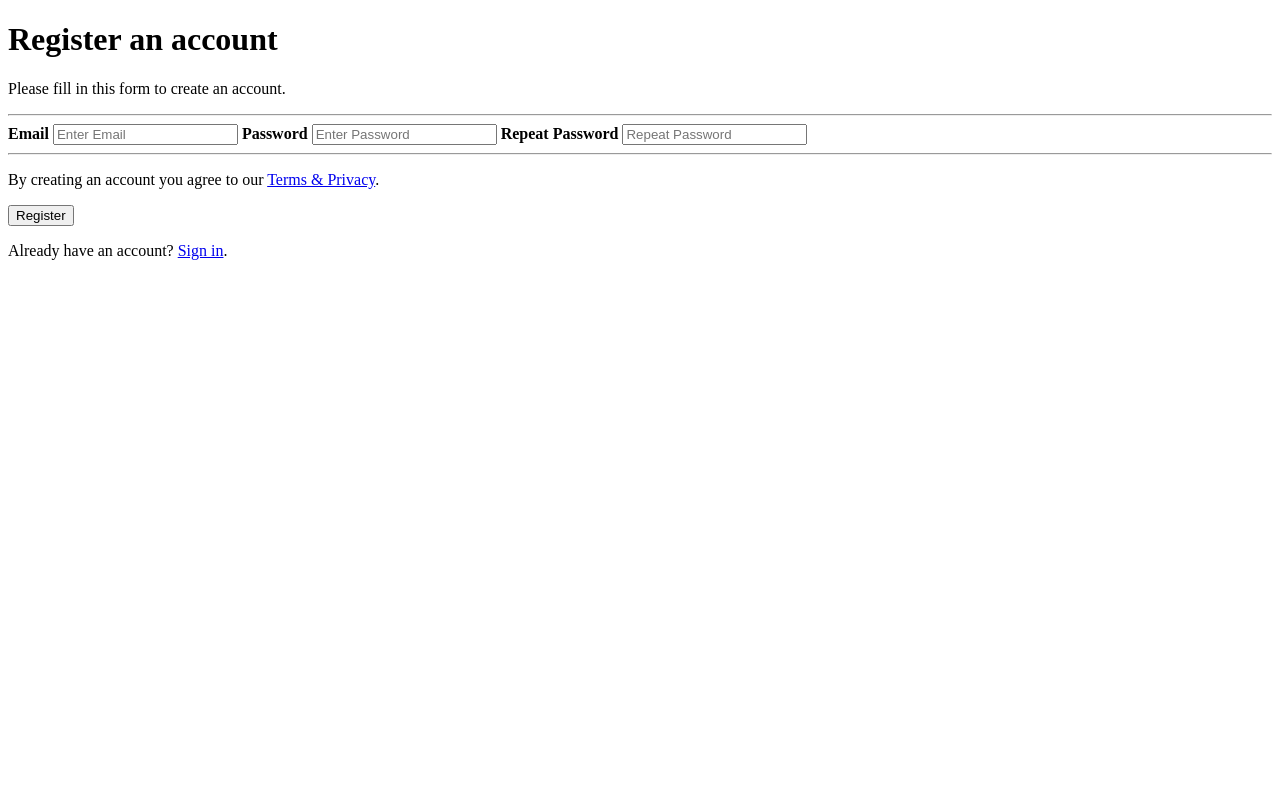
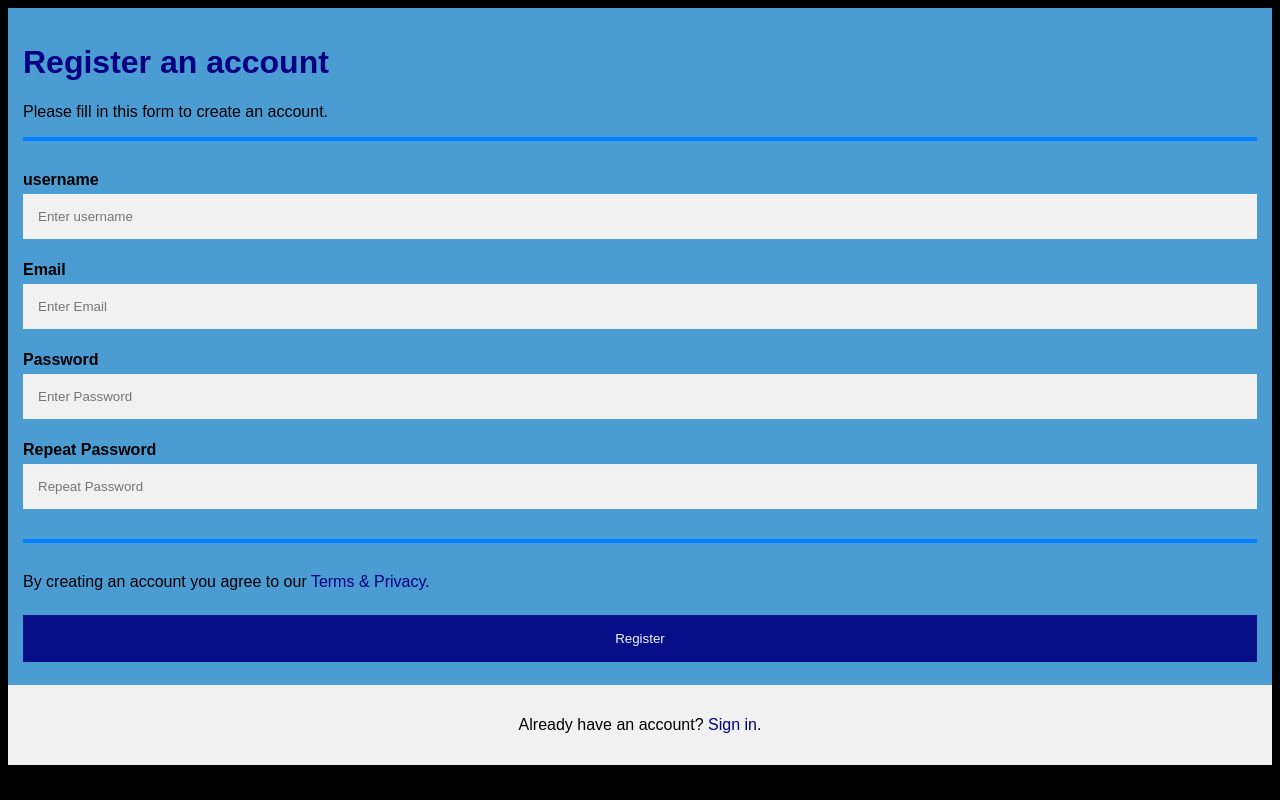
Before and after one commit to comp426-2022-spring/e01-KevinLan7, a plain HTML site: page public/index.html in a window 1280 px wide. Drawn offline with Linux system fonts and the light colour scheme.

Commit message:
finished

```diff
--- a/public/index.html
+++ b/public/index.html
@@ -3,22 +3,23 @@
 <head>
 <meta name="viewport" content="width=device-width, initial-scale=1">
 <!-- 1. Add a link to a stylesheet called "style.css" on the next line -->
-
+<link rel="stylesheet" href="./style.css">
 <!-- 2.  Add a link to a script called "script.js" on the next line -->
+<script src="./script.js"></script>
 </head>
 <body>
 
 <form action="/app/register/">
   <div class="container">
     <!-- 3.  Add the ID "register" to the header on the next line -->
-    <h1>Register an account</h1>
+    <h1 id="register">Register an account</h1>
     <p>Please fill in this form to create an account.</p>
     <hr>
 
     <!-- 4. Using the other form fields below as an example, create a new form field for a username. Give it a label also. -->
-
+    <label for="username"><b>username</b></label>
     <!-- 5. The name and ID of the input should be "username" -->
-
+    <input type="text" placeholder="Enter username" name="username" id="username" required>
 
     <label for="email"><b>Email</b></label>
     <input type="text" placeholder="Enter Email" name="email" id="email" required>
@@ -30,14 +31,14 @@
     <input type="password" placeholder="Repeat Password" name="pass-repeat" id="pass-repeat" required>
     <hr>
     <!-- 6. Change the link on the next line to lead to a (nonexistent) page called "/info/terms/" -->
-    <p>By creating an account you agree to our <a href="#">Terms & Privacy</a>.</p>
+    <p>By creating an account you agree to our <a href="/info/terms/">Terms & Privacy</a>.</p>
 
     <button type="submit" class="registerbtn">Register</button>
   </div>
 
   <div class="container signin">
     <!-- 7. Change the link on the next line to lead to a (nonexistent) page called "/app/login/" -->
-    <p>Already have an account? <a href="#">Sign in</a>.</p>
+    <p>Already have an account? <a href="/app/login/">Sign in</a>.</p>
   </div>
 </form>
 
--- a/public/style.css
+++ b/public/style.css
@@ -8,11 +8,11 @@ body {
 }
 
 /* 8. Add style to divs with the "container" class */
- {
+ .container{
   /* 9. Add 15px padding */
-
+  padding: 15px;;
   /* 10. Make the background color of the container Carolina Blue using the hex code defined here: https://en.wikipedia.org/wiki/Carolina_blue*/
-
+  background-color: #4B9CD3;
 }
 
 input[type=text], input[type=password] {
@@ -30,30 +30,30 @@ input[type=text]:focus, input[type=password]:focus {
 }
 
 /* 11. Style only the h1 with id "register" */
-h1 {
+h1#register {
   /* 12. Make the text BOLD */
-
-  /* 13. Make the text color navy (look up the hex code for navy)
-
+  font-weight: bold;
+  /* 13. Make the text color navy (look up the hex code for navy)*/
+  color: #000080;
 }
 
 hr {
   /* 14. Override default hr style with a 30-pixel bottom margin */
-
+  margin-bottom: 30px;
   /* 15. Add a 2-pixel solid azure border (look up the hex code). */
-
+  border: 2px solid #0080FF;
 }
 
 /* 16. Set a style for the submit button with "registerbtn" class */
- {
+.registerbtn {
   /* 17. Set the background color to navy using the hex color */
-
+  background-color: #000080;
   /* 18. Set the text color to white using the hex color */
-
+  color: #FFFFFF;
   padding: 16px 20px;
   margin: 8px 0;
   /* 19. Set it to have no border */
-
+  border: none;
   cursor: pointer;
   width: 100%;
   opacity: 0.9;
@@ -65,21 +65,22 @@ hr {
 
 a {
   /* 20. Make link text color navy blue (look up the hex code) */
-  color: ;
+  color: #000080;
   /* 21. Set the text-decoration to none for links */
-  text-decoration: ;
+  text-decoration: none;
 }
 
 /* 22. Set style for links using the :hover pseudoclass */
- {
+ a:hover{
   /* 23. Change the color of links to azure on mouseover */
-
+  color: #0080FF;
   /* 24. Set the text-decoration to underline for links on mouseover */
-
+  text-decoration: underline;
 }
 
 .signin {
-  background-color: #f1f1f1
+  background-color: #f1f1f1;
   /* 25. Align the text for the section with class "signin" to be centered */
-
+  text-align: center;
+  vertical-align: middle;
 }
```
